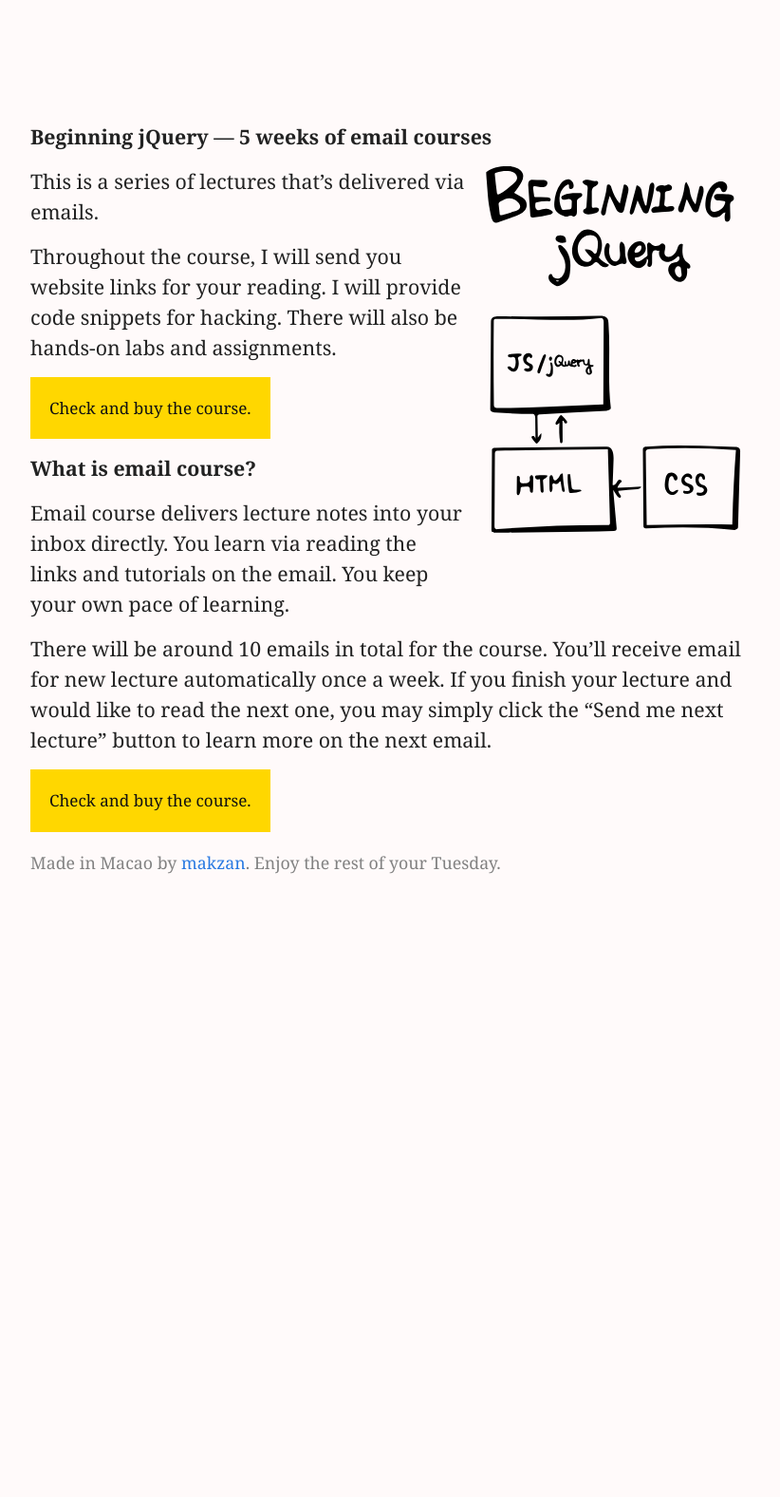
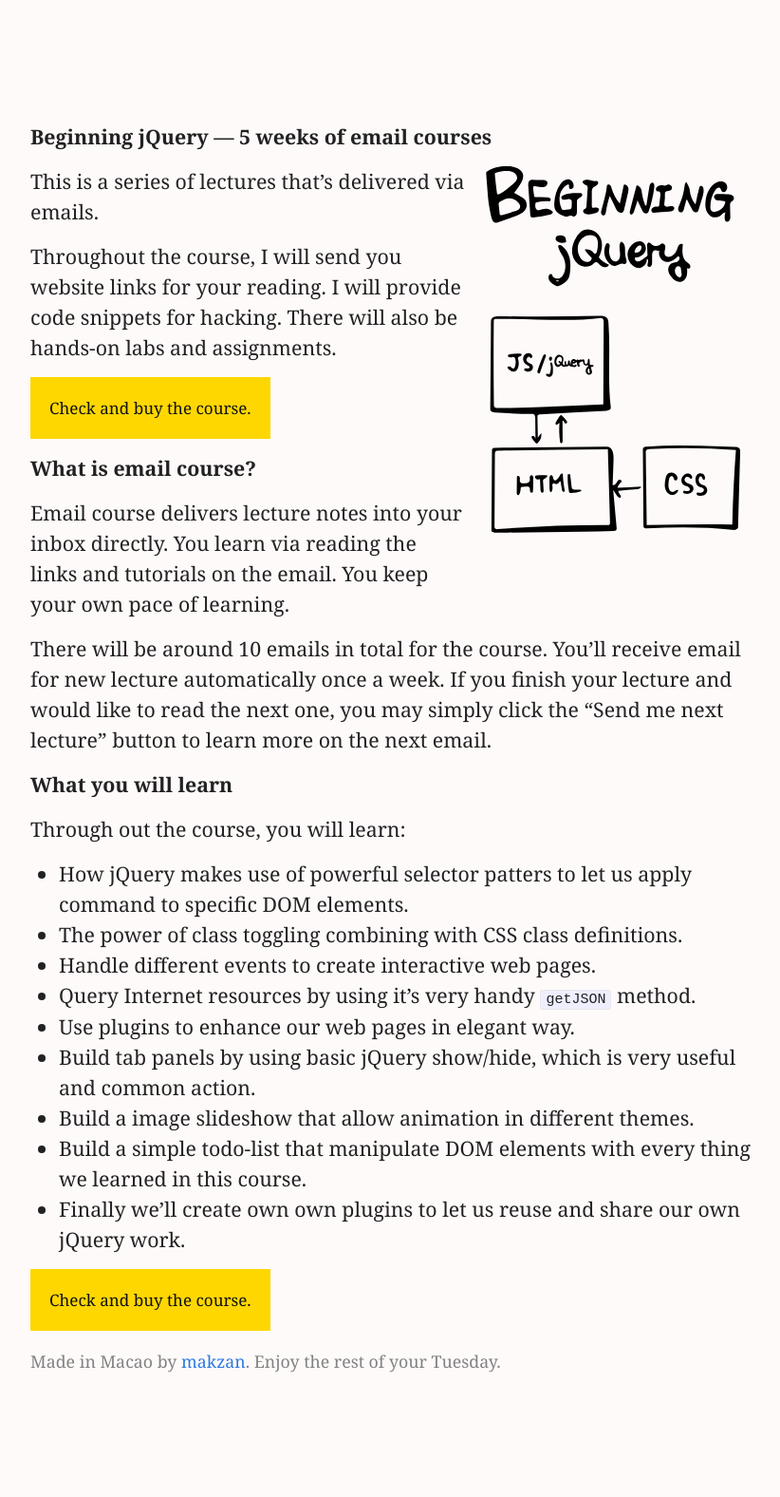
Before and after one commit to makzan/beginning-jquery-site, a Jekyll site: the page built from index.md, in a window 1280 px wide. Shown: the whole page at 95% size, without its empty margins (224-1046 px from the left). Built offline with Jekyll 4.4.1, drawn with Linux system fonts in a browser that asks for light colours; comment, search, counter and statistics services are not loaded; before the commit the page ends 1051 px from its top, so only the background shows below that.

Commit message:
Updated index to add "What you will learn"

```diff
--- a/index.md
+++ b/index.md
@@ -18,4 +18,18 @@ Email course delivers lecture notes into your inbox directly. You learn via read
 
 There will be around 10 emails in total for the course. You’ll receive email for new lecture automatically once a week. If you finish your lecture and would like to read the next one, you may simply click the “Send me next lecture” button to learn more on the next email.
 
+## What you will learn
+
+Through out the course, you will learn:
+
+- How jQuery makes use of powerful selector patters to let us apply command to specific DOM elements.
+- The power of class toggling combining with CSS class definitions.
+- Handle different events to create interactive web pages.
+- Query Internet resources by using it’s very handy `getJSON` method.
+- Use plugins to enhance our web pages in elegant way.
+- Build tab panels by using basic jQuery show/hide, which is very useful and common action.
+- Build a image slideshow that allow animation in different themes.
+- Build a simple todo-list that manipulate DOM elements with every thing we learned in this course.
+- Finally we’ll create own own plugins to let us reuse and share our own jQuery work.
+
 <a href="https://gum.co/jquery101" class='button'>Check and buy the course.</a>
```
